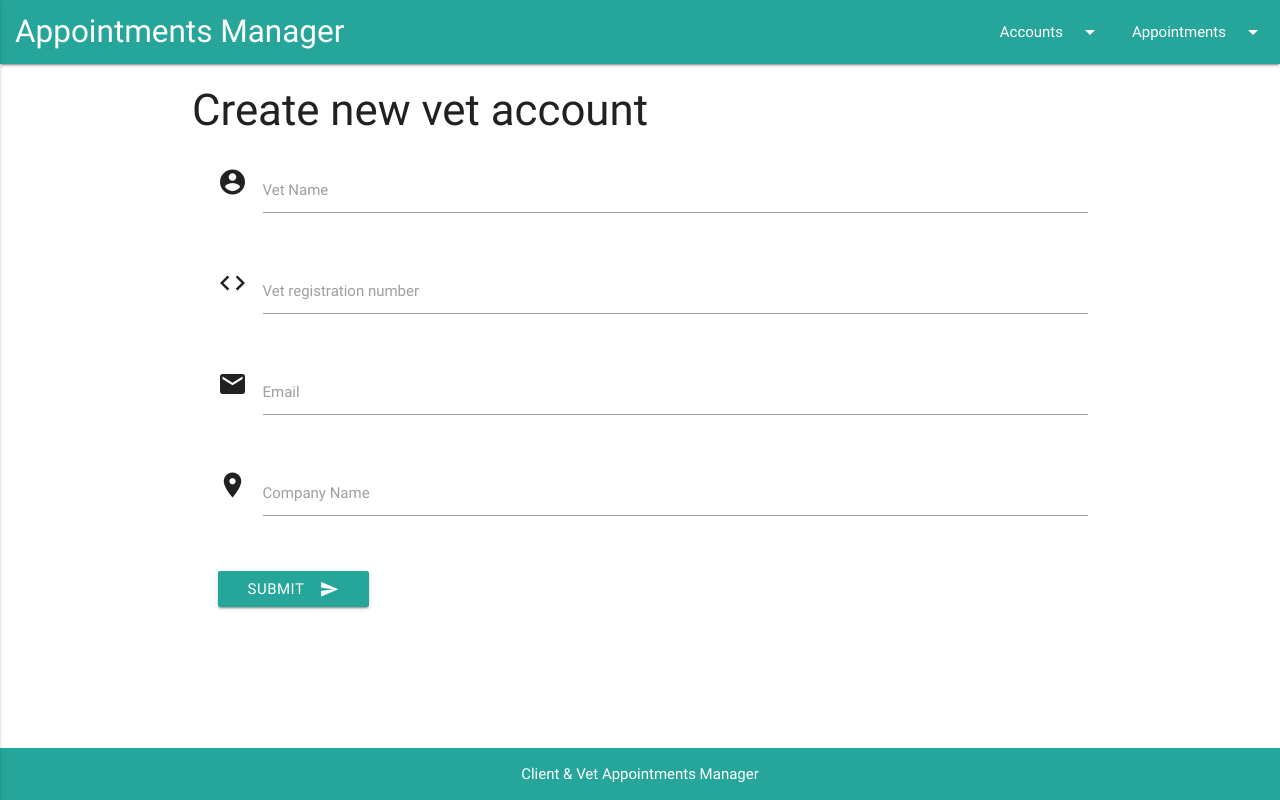
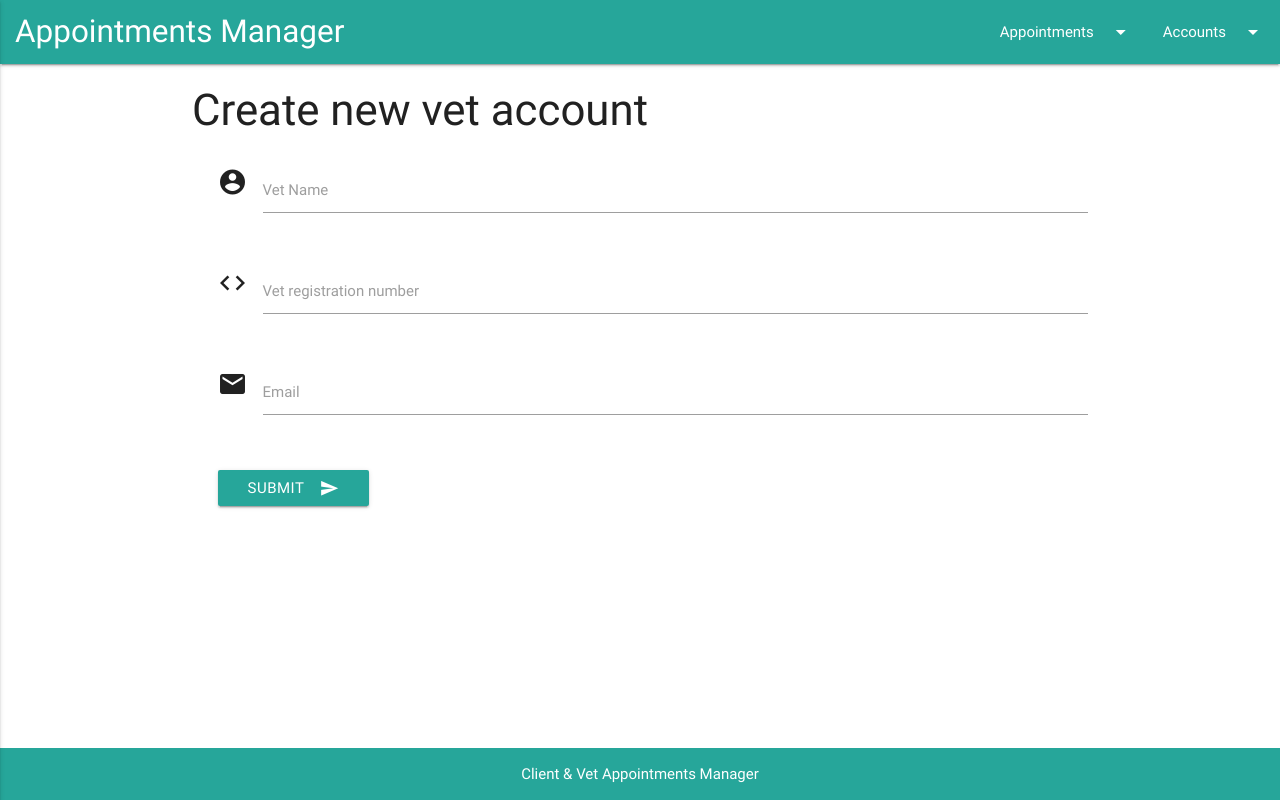
Before and after one commit to lisaannbyrne1/MSP3-AHI-AppManager, a Flask app: page /add_user in a window 1280 px wide. Run offline with Flask 2, Linux system fonts and the light colour scheme; some libraries are stand-ins or nearby versions.

Commit message:
remove company field from forms and beautify code

```diff
--- a/app.py
+++ b/app.py
@@ -145,7 +145,6 @@ def update_user(user_id):
         'pvp_name': request.form.get('pvp_name'),
         'reg_no': request.form.get('reg_no'),
         'email': request.form.get('email'),
-        'company_name': request.form.get('company_name'),
     })
     return redirect(url_for('users'))
 
--- a/templates/add_client.html
+++ b/templates/add_client.html
@@ -4,14 +4,12 @@
    <form action="{{url_for('insert_client')}}" method="POST" class="col s12">
       <div class="row">
          <div class="row">
-
             <div class="input-field col s12">
                <i class="material-icons prefix">account_circle</i>
                <input id="client_name" name="client_name" type="text" required class="validate" />
                <label for="icon_prefix">Client Name</label>
             </div>
          </div>
-
          <div class="row">
             <div class="input-field col s12">
                <i class="material-icons prefix">code</i>
@@ -19,7 +17,6 @@
                <label for="icon_prefix">Client reference number</label>
             </div>
          </div>
-
          <div class="row">
             <div class="input-field col s12">
                <i class="material-icons prefix">location_on</i>
@@ -27,7 +24,6 @@
                <label for="icon_prefix">Address</label>
             </div>
          </div>
-
          <div class="row">
             <div class="input-field col s12">
                <i class="material-icons prefix">email</i>
@@ -35,7 +31,6 @@
                <label for="icon_prefix">Email</label>
             </div>
          </div>
-
          <div class="row">
             <div class="input-field col s12">
                <button class="btn waves-effect waves-light" type="submit" required>Submit
--- a/templates/add_purpose.html
+++ b/templates/add_purpose.html
@@ -10,7 +10,6 @@
                <label for="icon_prefix">Purpose</label>
             </div>
          </div>
-
          <div class="row">
             <div class="input-field col s12">
                <i class="material-icons prefix">list</i>
@@ -18,7 +17,6 @@
                <label for="icon_prefix">Description</label>
             </div>
          </div>
-
          <div class="row" id="button_submit">
             <div class="input-field col s12">
                <button class="btn waves-effect waves-light" type="submit" required>Submit
--- a/templates/add_user.html
+++ b/templates/add_user.html
@@ -4,14 +4,12 @@
    <form action="{{url_for('insert_user')}}" method="POST" class="col s12">
       <div class="row">
          <div class="row">
-
             <div class="input-field col s12">
                <i class="material-icons prefix">account_circle</i>
                <input id="pvp_name" name="pvp_name" type="text" required class="validate" />
                <label for="icon_prefix">Vet Name</label>
             </div>
          </div>
-
          <div class="row">
             <div class="input-field col s12">
                <i class="material-icons prefix">code</i>
@@ -19,7 +17,6 @@
                <label for="icon_prefix">Vet registration number</label>
             </div>
          </div>
-
          <div class="row">
             <div class="input-field col s12">
                <i class="material-icons prefix">email</i>
@@ -27,15 +24,6 @@
                <label for="icon_prefix">Email</label>
             </div>
          </div>
-
-        <div class="row">
-        <div class="input-field col s12">
-          <i class="material-icons prefix">location_on</i>
-          <input id="company_name" name="company_name" type="text" required class="validate" />
-          <label for="icon_prefix">Company Name</label>
-        </div>
-      </div>
-
          <div class="row">
             <div class="input-field col s12">
                <button class="btn waves-effect waves-light" type="submit" required>Submit
--- a/templates/base.html
+++ b/templates/base.html
@@ -1,5 +1,5 @@
 <!DOCTYPE html>
-<html>
+<html lang="en">
    <head>
       <title>Appointments Manager</title>
       <meta charset="UTF-8">
@@ -9,40 +9,29 @@
       <link rel="stylesheet" href="https://cdnjs.cloudflare.com/ajax/libs/materialize/0.100.2/css/materialize.min.css">
       <link rel="stylesheet" href="{{url_for('static', filename='css/style.css')}}" type="text/css" />
    </head>
-
    <body>
-
-
       <!-- Dropdown Navigation Structure -->
       <header>
          <nav>
             <ul id="dropdown1" class="dropdown-content">
-    <li><a href="{{url_for('users')}}">Vet Accounts</a></li>
-    <li class="divider"></li>
-    <li><a href="{{url_for('clients')}}">Client Accounts</a></li>
-</ul>
-
-  <div class="nav-wrapper">
-    <a href="{{url_for('all_events')}}" class="brand-logo">Appointments Manager</a>
-     <a href="{{url_for('all_events')}}" data-activates="mobile-demo" class="button-collapse"><i class="material-icons">menu</i></a>
-
-<ul class="right hide-on-med-and-down">
-
-    <ul id="dropdown2" class="dropdown-content">
                <li><a href="{{url_for('all_events')}}">All Appointments</a></li>
                <li class="divider"></li>
                <li><a href="{{url_for('purpose')}}">Appointments Purpose</a></li>
             </ul>
-
+            <div class="nav-wrapper">
+               <a href="{{url_for('all_events')}}" class="brand-logo">Appointments Manager</a>
+               <a href="{{url_for('all_events')}}" data-activates="mobile-demo" class="button-collapse"><i class="material-icons">menu</i></a>
+               <ul class="right hide-on-med-and-down">
+                  <ul id="dropdown2" class="dropdown-content">
+                     <li><a href="{{url_for('clients')}}">Client Accounts</a></li>
+                     <li class="divider"></li>
+                     <li><a href="{{url_for('users')}}">Vet Accounts</a></li>
+                  </ul>
                   <!-- Dropdown Navigation Trigger -->
-
-    <li><a class="dropdown-button" href="#!" data-activates="dropdown1">Accounts<i class="material-icons right">arrow_drop_down</i></a></li>
-    <li><a class="dropdown-button" href="#!" data-activates="dropdown2">Appointments<i class="material-icons right">arrow_drop_down</i></a></li>
-
+                  <li><a class="dropdown-button" href="#!" data-activates="dropdown1">Appointments<i class="material-icons right">arrow_drop_down</i></a></li>
+                  <li><a class="dropdown-button" href="#!" data-activates="dropdown2">Accounts<i class="material-icons right">arrow_drop_down</i></a></li>
                </ul>
-
                <!-- Mobile Navigation Sidebar -->
-
                <ul class="side-nav" id="mobile-demo">
                   <li><a href="{{url_for('all_events')}}">All Appointments</a></li>
                   <li><a href="{{url_for('add_event')}}">Add Appointments</a></li>
@@ -57,28 +46,20 @@
                   <li><a href="{{url_for('add_user')}}">Add Vet Account</a></li>
                   <li class="divider"></li>
                </ul>
-
             </div>
          </nav>
       </header>
-
-
       <!--Appointment According-->
-
       <div class="container">
          {% block content %} {% endblock %}
       </div>
-
-
       <!--Footer-->
       <footer>
          <div class="footer">
             <p>Client & Vet Appointments Manager</p>
          </div>
       </footer>
-
       <!--Scripts-->
-
       <script src="https://cdnjs.cloudflare.com/ajax/libs/jquery/3.2.1/jquery.min.js"></script>
       <script src="https://cdnjs.cloudflare.com/ajax/libs/materialize/0.100.2/js/materialize.min.js"></script>
       <script type="text/javascript">
@@ -101,7 +82,5 @@
              e.stopPropagation();
              });
       </script>
-
    </body>
-
 </html>
--- a/templates/clients.html
+++ b/templates/clients.html
@@ -5,13 +5,9 @@
    <li>
       <div class="collapsible-header">
          <div class="col s6">
-
             <a href="{{url_for('edit_client', client_id=clients._id)}}"> <i class="material-icons right" id="edit_icon">edit</i></a>
-
             <a href="{{url_for('delete_client', client_id=clients._id)}}"> <i class="material-icons right" id="delete_icon">delete</i></a>
-
             <div id="label"><i class="material-icons roate left" id="expand_icon">expand_more</i><strong>{{clients.client_name}} - {{clients.client_ref}}</strong></div>
-
          </div>
       </div>
       <div class="collapsible-body">
@@ -22,7 +18,6 @@
       </div>
    </li>
    {% endfor %}
-
 </ul>
 <!--create client link-->
 <div class="add_new">
--- a/templates/edit_purpose.html
+++ b/templates/edit_purpose.html
@@ -1,5 +1,4 @@
 {% extends 'base.html' %} {% block content %}
-
 <h3>Edit Appointment Purpose</h3>
 <div class="row">
    <form action="{{url_for('update_purpose', purpose_id=purpose._id)}}" method="POST" class="col s12">
@@ -11,7 +10,6 @@
                <label for="icon_prefix">Purpose</label>
             </div>
          </div>
-
          <div class="row">
             <div class="input-field col s12">
                <i class="material-icons prefix">list</i>
@@ -19,7 +17,6 @@
                <label for="icon_prefix">Description</label>
             </div>
          </div>
-
          <div class="row">
             <div class="input-field col s12">
                <button class="btn waves-effect waves-light" type="submit" id="submit_icon" required>Submit
```
Also changed, not shown: static/css/style.css (+8 -9 lines), templates/add_events.html (+0 -12 lines), templates/all_events.html (+2 -10 lines), templates/edit_client.html (+0 -8 lines), templates/edit_event.html (+0 -9 lines), templates/edit_user.html (+0 -14 lines), templates/purpose.html (+1 -7 lines), templates/users.html (+0 -8 lines). Lines whose indentation alone changed are shown as unchanged.
